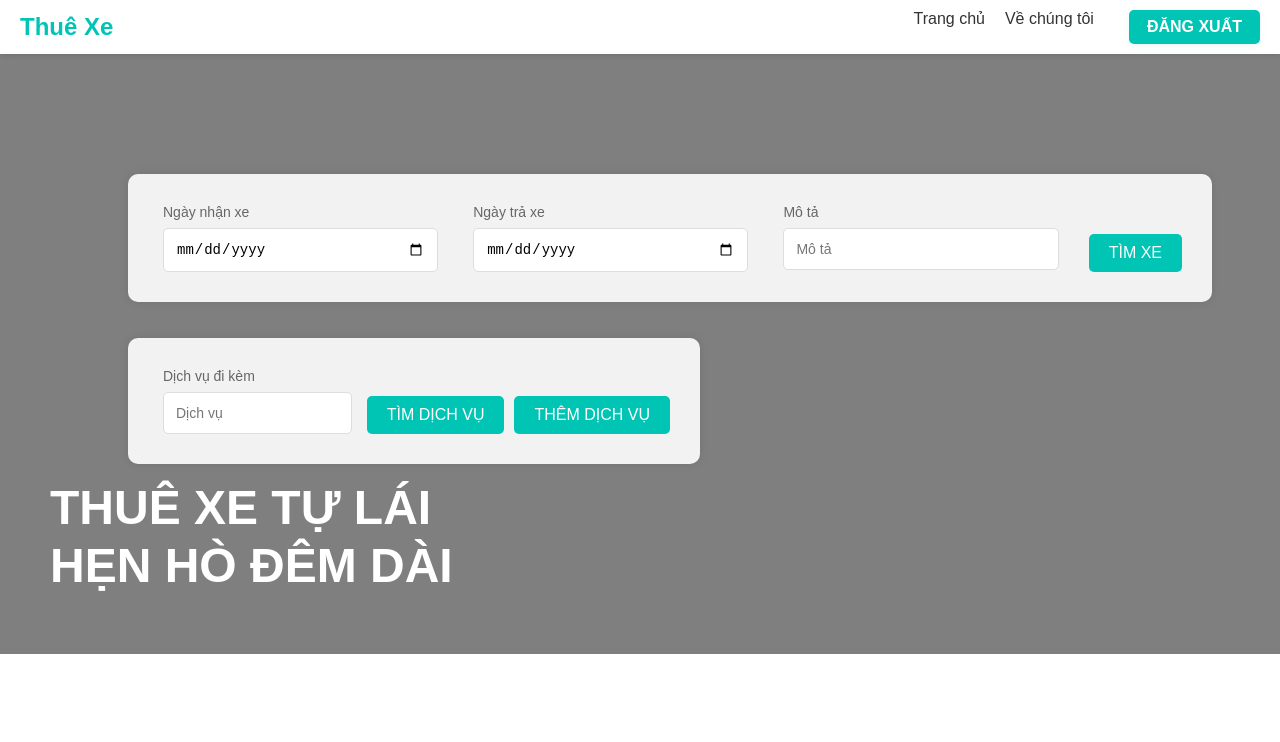
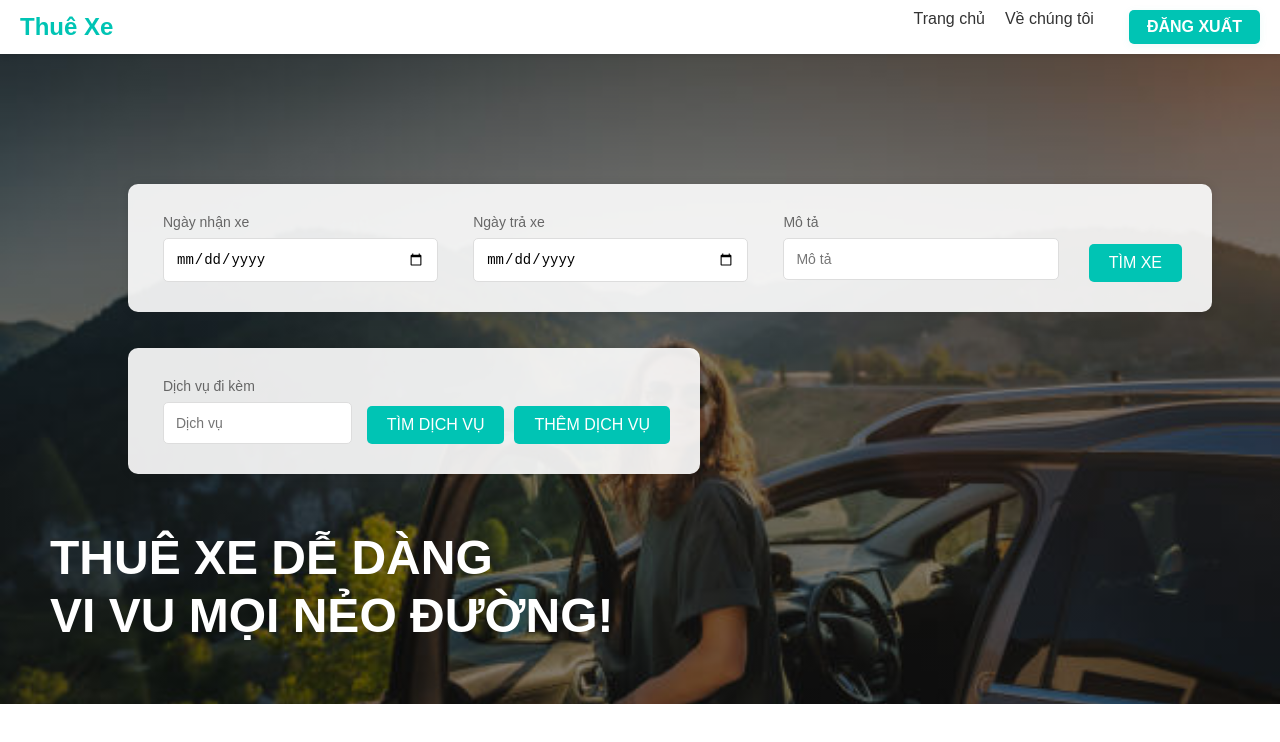
Before and after one commit to PhatCT24/ttcs, a website: page src/front/interface/GDTimXe.html in a window 1280 px wide. Drawn offline with Linux system fonts and the light colour scheme.

Commit message:
update ảnh

```diff
--- a/src/front/interface/GDTimXe.html
+++ b/src/front/interface/GDTimXe.html
@@ -48,7 +48,7 @@
                 </div>
             </div>
             <div class="hero-text">
-                <h1>thuê xe tự lái<br>hẹn hò đêm dài</h1>
+                <h1>Thuê xe dễ dàng <br>Vi vu mọi nẻo đường!</h1>
             </div>
         </section>
     </main>
--- a/src/front/style/GDTimXe.css
+++ b/src/front/style/GDTimXe.css
@@ -48,8 +48,8 @@ nav ul li a {
 
 .hero {
     position: relative;
-    height: 600px;
-    background: linear-gradient(rgba(0, 0, 0, 0.5), rgba(0, 0, 0, 0.5)), url('background.jpg');
+    height: 650px;
+    background: linear-gradient(rgba(0, 0, 0, 0.5), rgba(0, 0, 0, 0.5)), url('../assets/back-ground-Tim-Xe.jpg');
     background-size: cover;
     background-position: center;
     display: flex;
```
Also changed, not shown: src/front/assets/back-ground-Tim-Xe.jpg (added).
